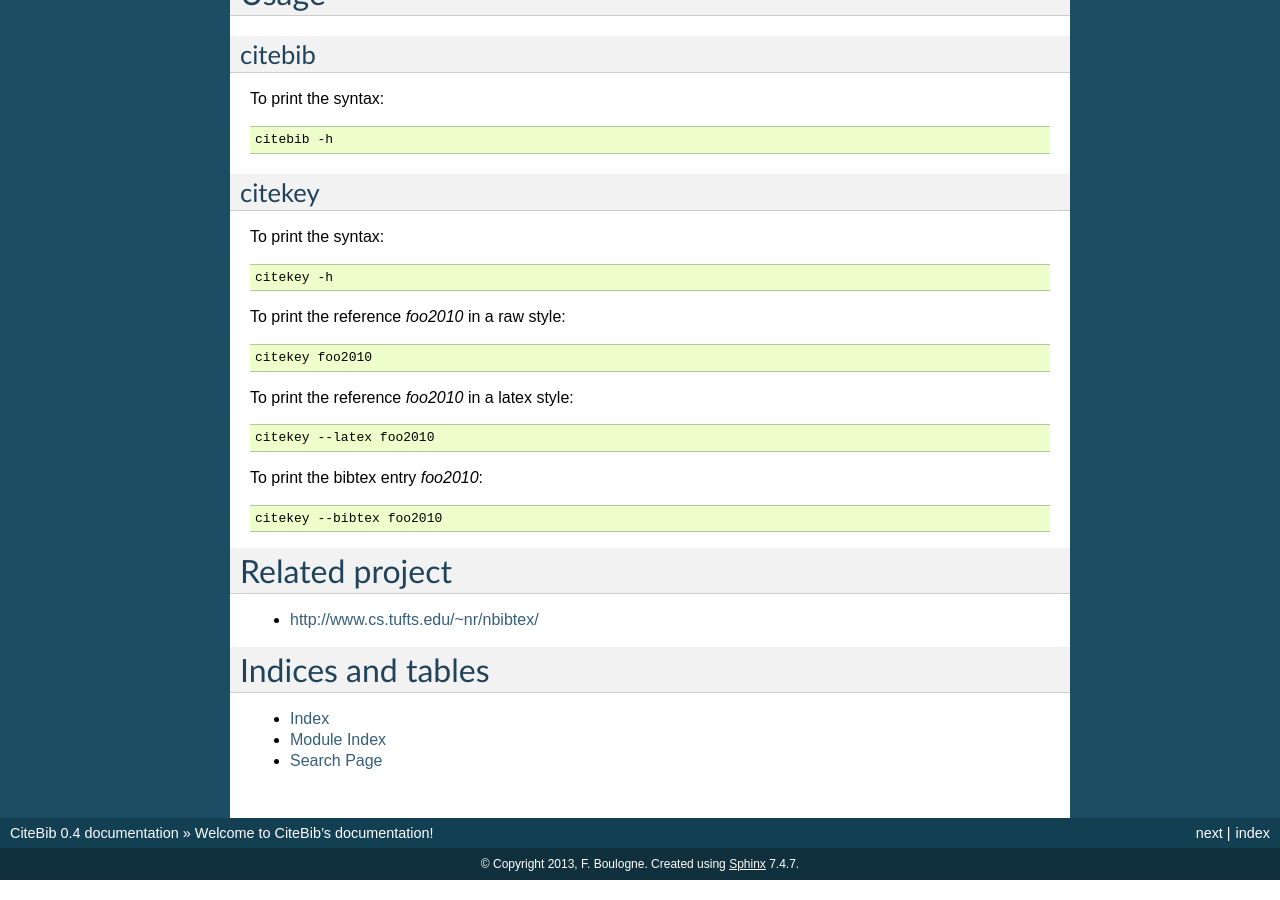
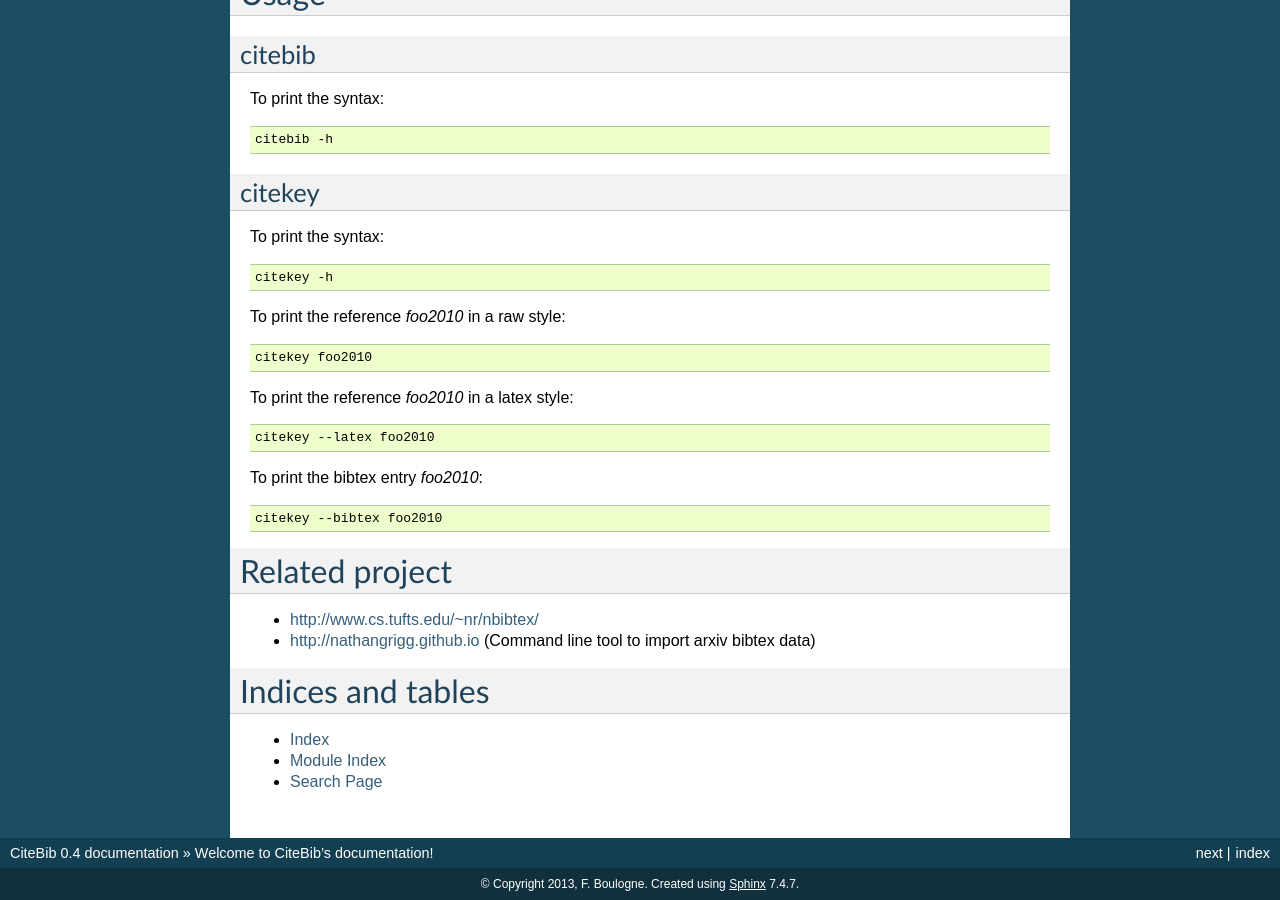
Before and after one commit to salsergey/CiteBib, a Sphinx documentation site: the page built from docs/source/index.rst, in a window 1280 px wide and 900 px high, scrolled down 1251 px. Built offline with Sphinx 7.4.7, drawn with Linux system fonts in a browser that asks for light colours.

Commit message:
add link to http://nathangrigg.github.io

```diff
--- a/docs/source/index.rst
+++ b/docs/source/index.rst
@@ -115,7 +115,7 @@
 ===============
 
 * http://www.cs.tufts.edu/~nr/nbibtex/
-
+* http://nathangrigg.github.io (Command line tool to import arxiv bibtex data)
 
 Indices and tables
 ==================
```
